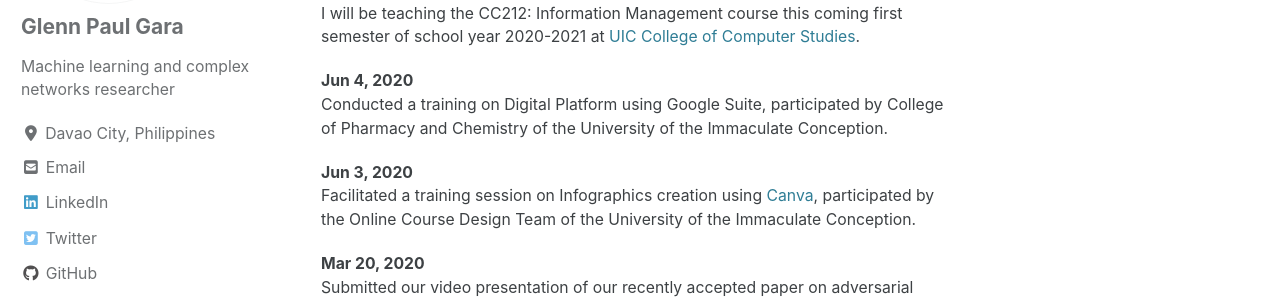
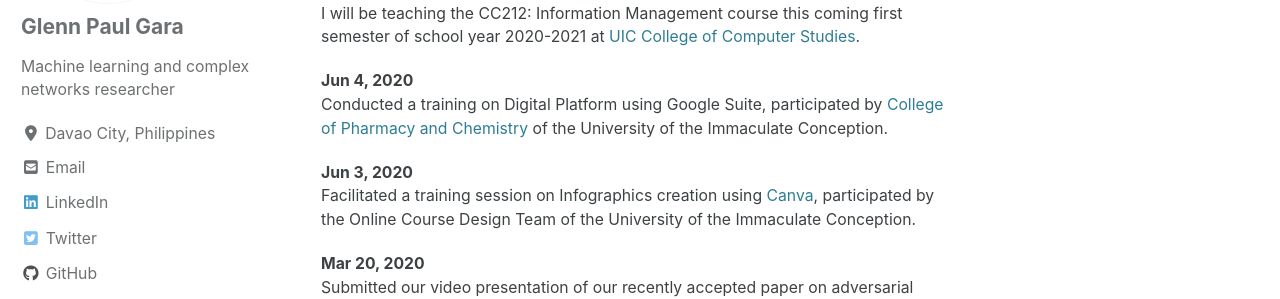
Before and after one commit to glenngara/glenngara.github.io, a Jekyll site: the page built from _pages/home.md, in a window 1280 px wide and 900 px high, scrolled down 912 px. Shown: the part 234-533 px from the top of the window. Built offline with Jekyll 4.4.1, drawn with Linux system fonts in a browser that asks for light colours; cached includes are drawn as plain includes; nearby versions of some CDN libraries; part of the change alters nothing that is shown.

Commit message:
Edited the news and updates section

```diff
--- a/_pages/home.md
+++ b/_pages/home.md
@@ -39,7 +39,7 @@ News and Updates
 I will be teaching the CC212: Information Management course this coming first semester of school year 2020-2021 at [UIC College of Computer Studies](https://www.uic.edu.ph/ite/).
 
 **Jun 4, 2020**
-Conducted a training on Digital Platform using Google Suite, participated by College of Pharmacy and Chemistry of the University of the Immaculate Conception.
+Conducted a training on Digital Platform using Google Suite, participated by [College of Pharmacy and Chemistry](https://www.uic.edu.ph/pharmchem/) of the University of the Immaculate Conception.
 
 **Jun 3, 2020**
 Facilitated a training session on Infographics creation using [Canva](http://canva.com), participated by the Online Course Design Team of the University of the Immaculate Conception.
```
